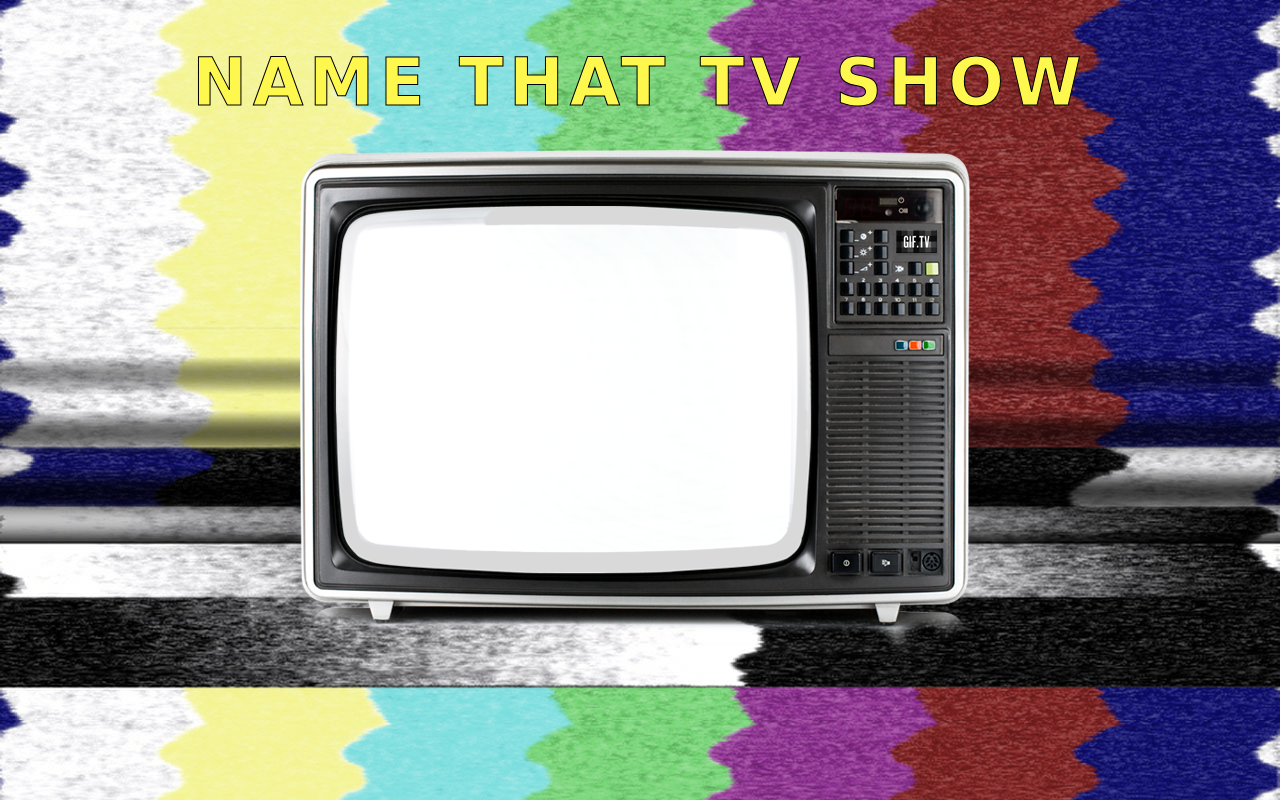
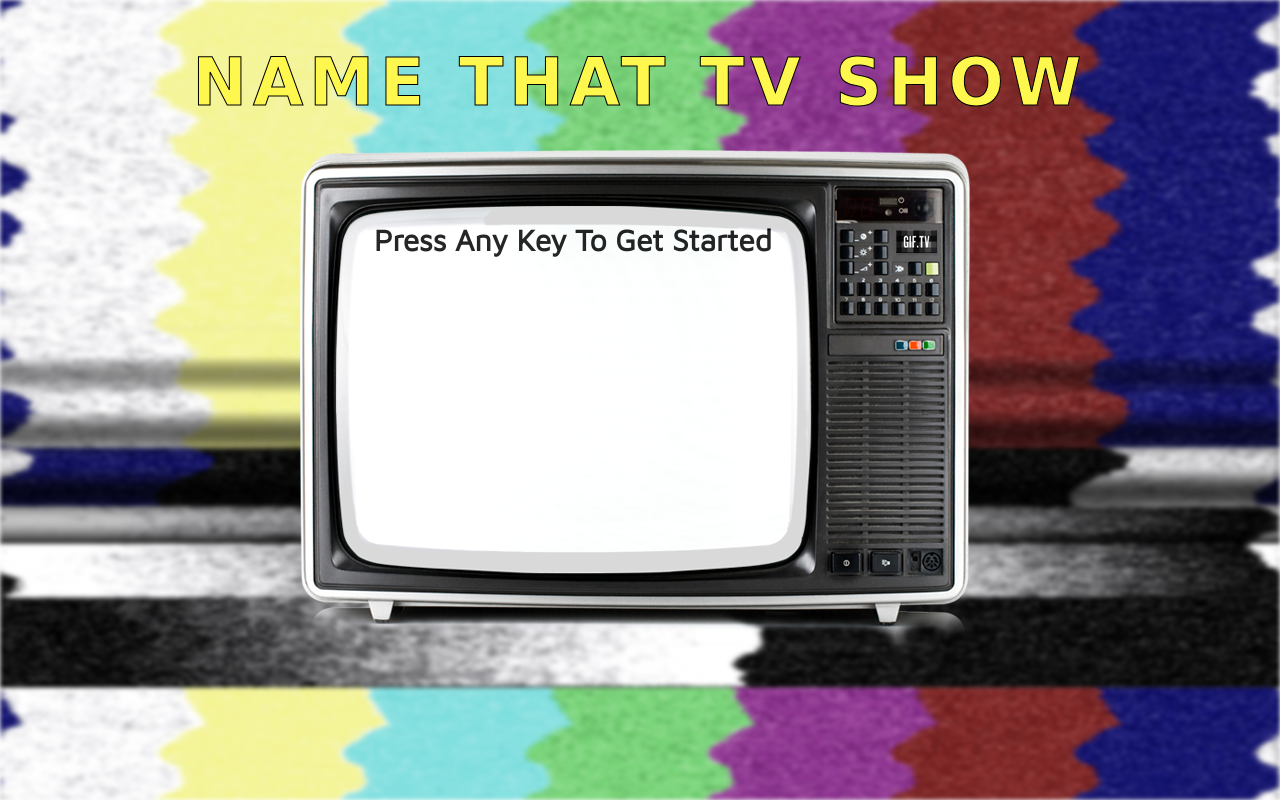
Before and after one commit to SarahReyes/week-3-game, a PHP site: page /index.html in a window 1280 px wide. Run offline with PHP 8.4, Linux system fonts and the light colour scheme; some web fonts are replaced.

Commit message:
styled HTML/CSS, started JS

```diff
--- a/assets/css/style.css
+++ b/assets/css/style.css
@@ -25,6 +25,17 @@ h1 {
   -webkit-text-stroke-color: black;
   -webkit-text-stroke-width: 1.00px;
 }
+h2 {
+  position: fixed;
+  left: 0;
+  right: 0;
+  z-index: 11;
+  font-family: 'Maven Pro', sans-serif;
+  font-size: 30px;
+  font-weight: bold;
+  margin-top: 225px;
+  margin-left: 374px;
+}
 .background-img {
   background: url(../images/static-color-bars.jpg);
   position: fixed;
@@ -33,13 +44,11 @@ h1 {
   display: block;
   width: 1280px;
   height: 800px;
-  -webkit-filter: blur(10px);
-  -moz-filter: blur(10px);
-  -o-filter: blur(10px);
-  -ms-filter: blur(10px);
-  filter: blur(10px);
-  filter: grayscale(60%);
-  -webkit-filter: grayscale(60%);
+  filter: blur(2px) grayscale(60%);
+  -webkit-filter: blur(2px) grayscale(60%);
+  -moz-filter: blur(2px) grayscale(60%);
+  -o-filter: blur(2px) grayscale(60%);
+  -ms-filter: blur(2px) grayscale(60%);
 }
 .content {
   position: fixed;
--- a/assets/javascript/game.js
+++ b/assets/javascript/game.js
@@ -0,0 +1,33 @@
+
+
+var alphabet = ['a', 'b', 'c', 'd', 'e', 'f', 'g', 'h',
+        'i', 'j', 'k', 'l', 'm', 'n', 'o', 'p', 'q', 'r', 's',
+        't', 'u', 'v', 'w', 'x', 'y', 'z'];
+
+// document.onkeyup = function(event) {
+//     var userGuess = String.fromCharCode(event.keyCode).toLowerCase();
+
+//     console.log(userGuessBeforeConversion);
+
+// }
+var tvShow = "Cheers";
+var numberOfGuesses = 15;
+var lettersPicked;
+var wins;
+
+document.onkeyup = function(event) {
+   var html = "<div class='top-line'><h3>Guess A Letter To Name That TV Show</h3></div>" +
+              "<div class='current-tv-show'>" + tvShow + "</div>" +
+              "<div class='number-of-guesses'><h3>Number Of Guesses Remaining: " + numberOfGuesses + "</h3></div>" +
+              "<div class='letters-picked'><h3>Letters Picked: " + lettersPicked + "</h3></div>" +
+              "<div class='wins'><h3>Wins: " + wins + "</h3></div>";
+
+   document.querySelector('#tv-game').innerHTML = html;
+
+}
+
+
+
+//I need to make the "start" text go away when someone presses any key
+
+    // possibly use for replacing the _? $("a").replaceWith( "o" );
--- a/index.html
+++ b/index.html
@@ -4,6 +4,7 @@
   <title>TV SHOW HANGMAN</title>
   <link rel="stylesheet" type="text/css" href="assets/css/reset.css">
   <link rel="stylesheet" type="text/css" href="assets/css/style.css">
+  <script type="text/javascript" src="assets/javascript/game.js"></script>
   <link href="https://fonts.googleapis.com/css?family=Alegreya+Sans+SC:800|Cherry+Cream+Soda|Coustard:900|Exo+2:100|Fontdiner+Swanky|Galindo|Gruppo|Julius+Sans+One|Maven+Pro|Raleway:900|Rubik+Mono+One|Sigmar+One|Slackey" rel="stylesheet">
 </head>
   <body>
@@ -15,10 +16,15 @@
     </div>
 
     <div class="white-background">
-
     </div>
 
     <div class="tv-image"></div>
+
+    <div id="tv-game">
+      <h2>Press Any Key To Get Started</h2>
+    </div>
+
+
 
 
 
```
Also changed, not shown: other parts of assets/css/style.css (+55 -1 lines), 1 other file.
